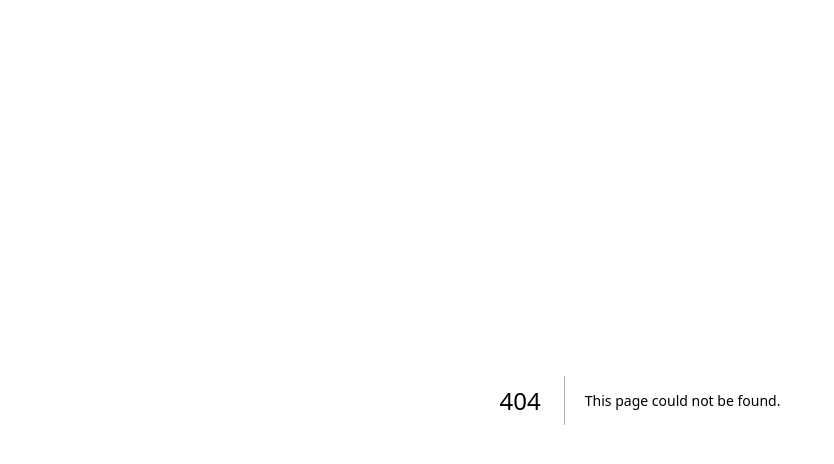
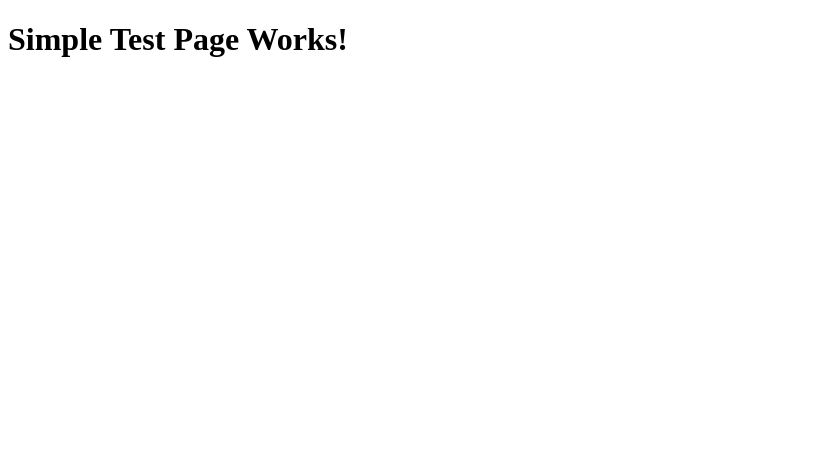
Before and after one commit to vikram-nayani-projects/fishermenfirst-platform, a Next.js app: page /simple in a window 1280 px wide. Before the commit this address had no page. Shown: the top 464 px of the page, without its empty margins (0-834 px from the left). Built offline with nearby package versions, Linux system fonts and the light colour scheme.

Commit message:
debug: Add ultra-simple test page

```diff
--- /dev/null
+++ b/pages/simple.js
@@ -0,0 +1,3 @@
+export default function Simple() {
+  return <h1>Simple Test Page Works!</h1>
+}
```
